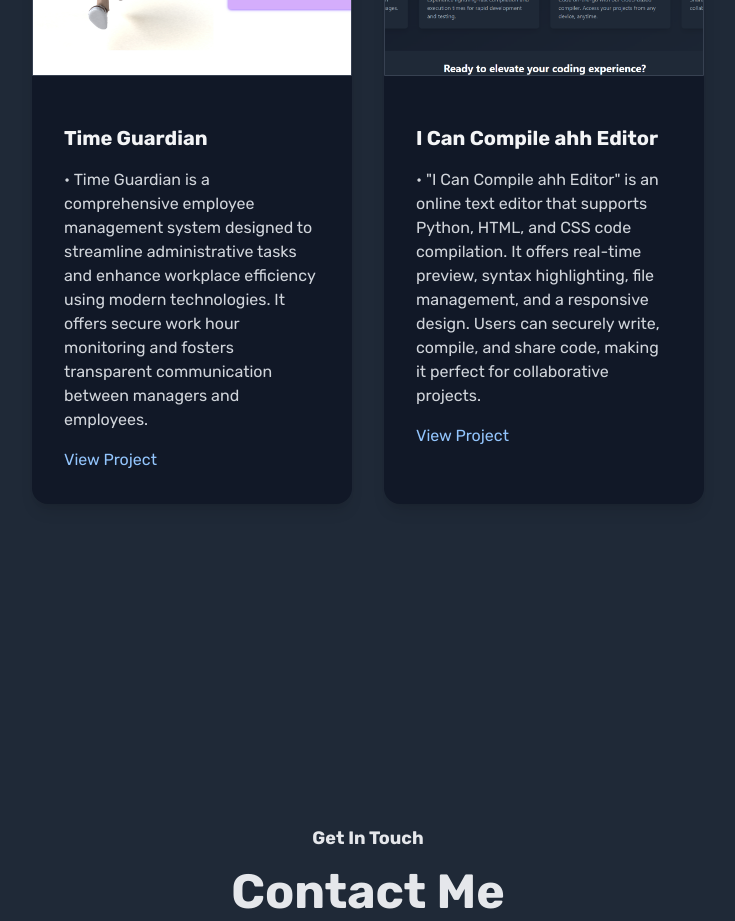
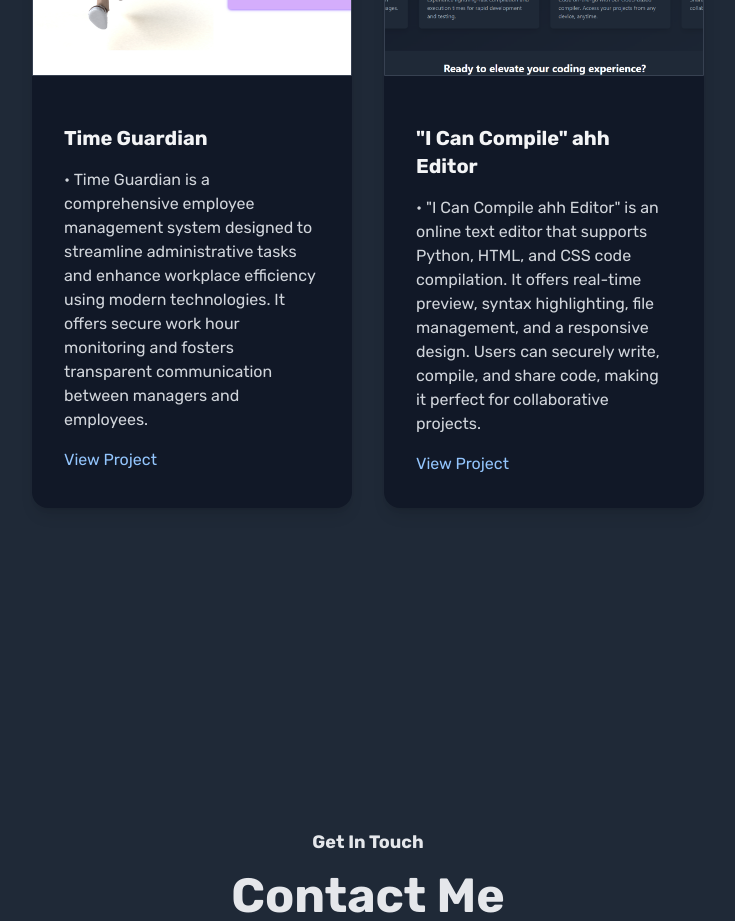
Before and after one commit to y4th4rthh/yatharth-portfolio, a React (Create React App) app: page / in a window 1280 px wide. Shown: the part 4140-5061 px from the top of the page, without its empty margins (272-1007 px from the left). Built offline with nearby package versions, Linux system fonts and the light colour scheme.

Commit message:
Update Project.jsx

```diff
--- a/src/Project.jsx
+++ b/src/Project.jsx
@@ -51,7 +51,7 @@ const Project = () => {
     <div className="w-full lg:w-1/3  dark:bg-white bg-gray-900 rounded-2xl shadow-lg">
         <img src={project4} alt="I Can Compile ahh Editor" className="w-full h-64 object-cover rounded-t-2xl mb-4 border dark:border-gray-300 border-gray-700" />
         <div className="sm:p-8 p-4">
-             <h2 className="text-xl font-semibold mb-4 dark:text-gray-900 text-gray-100">I Can Compile ahh Editor</h2>
+             <h2 className="text-xl font-semibold mb-4 dark:text-gray-900 text-gray-100">"I Can Compile" ahh Editor</h2>
         <p className="dark:text-gray-700 text-gray-300 mb-4">
             • "I Can Compile ahh Editor" is an online text editor that supports Python, HTML, and CSS code compilation. It offers real-time preview, syntax highlighting, file management, and a responsive design. Users can securely write, compile, and share code, making it perfect for collaborative projects.
         </p>
```
